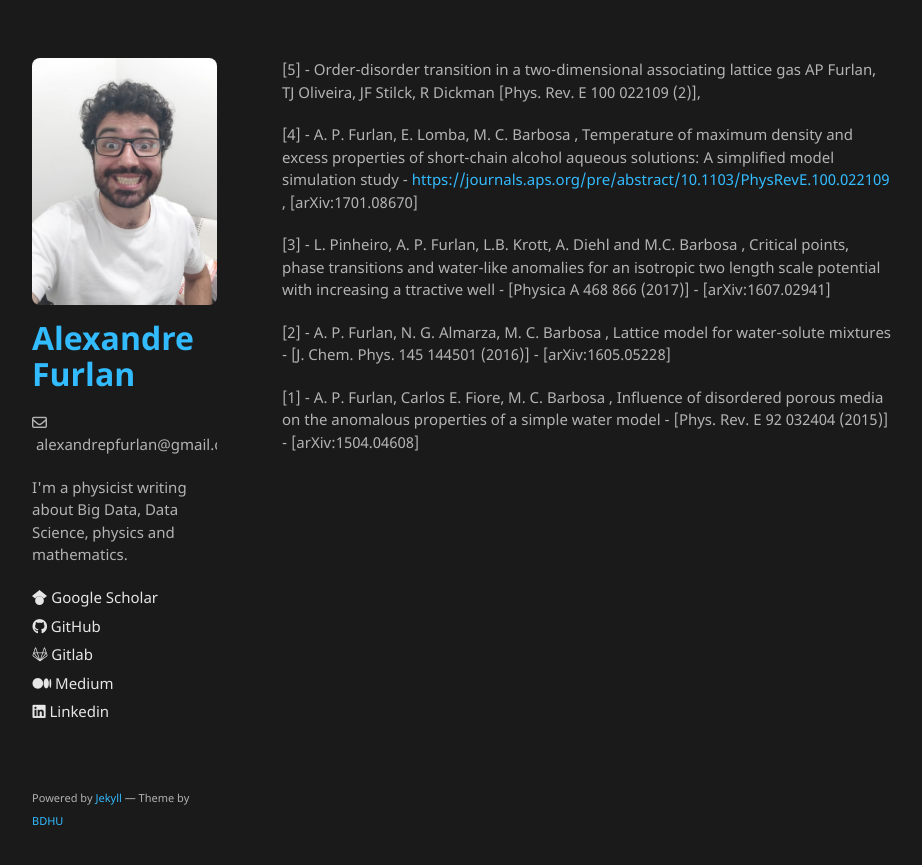
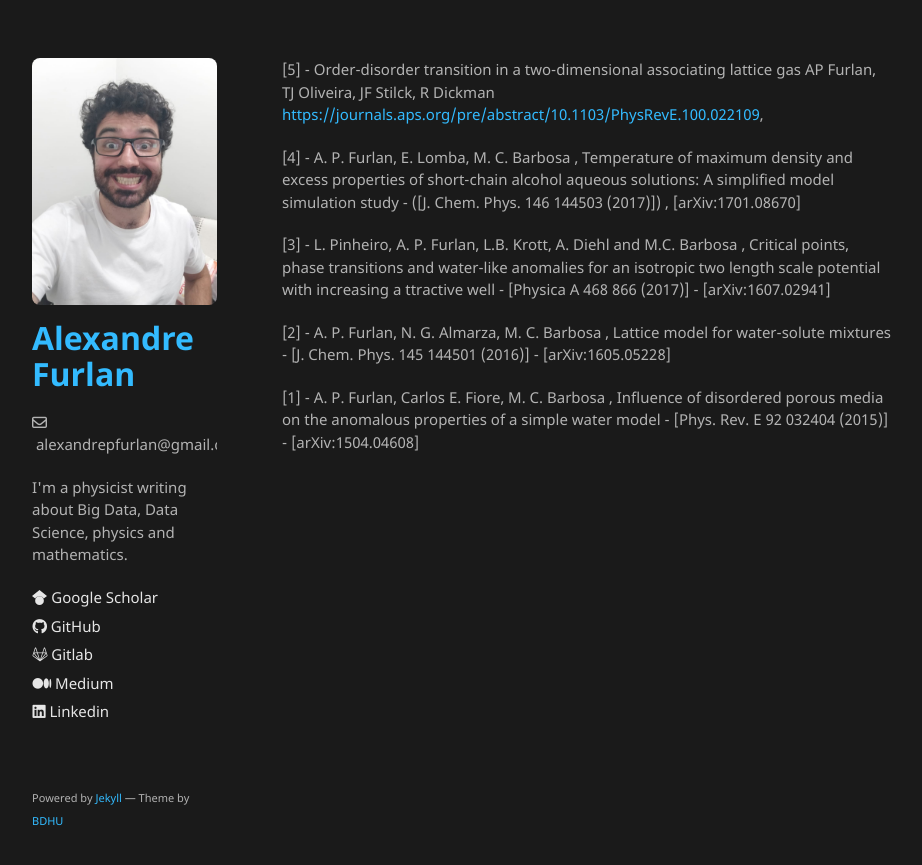
Before and after one commit to apfurlan/apfurlan.github.io, a Jekyll site: the page built from sci-pub-page.md, in a window 1280 px wide. Shown: the top 865 px of the page, without its empty margins (178-1100 px from the left). Built offline with Jekyll 4.4.1, drawn with Linux system fonts in a browser that asks for light colours; our own code applies the rules of GitHub Pages for plain Markdown files; some of the changed lines change nothing that is shown.

Commit message:
init commit

```diff
--- a/sci-pub-page.md
+++ b/sci-pub-page.md
@@ -1,10 +1,10 @@
 [5] - Order-disorder transition in a two-dimensional associating lattice gas
 AP Furlan, TJ Oliveira, JF Stilck, R Dickman
-[Phys. Rev. E 100 022109 (2)],
+[https://journals.aps.org/pre/abstract/10.1103/PhysRevE.100.022109]([Phys. Rev. E 100 022109 (2)]),
 
 [4] - A. P. Furlan, E. Lomba, M. C. Barbosa ,
 Temperature of maximum density and excess properties of short-chain alcohol aqueous solutions:
-A simplified model simulation study - [https://journals.aps.org/pre/abstract/10.1103/PhysRevE.100.022109]([J. Chem. Phys. 146 144503 (2017)]) , [arXiv:1701.08670]
+A simplified model simulation study - ([J. Chem. Phys. 146 144503 (2017)]) , [arXiv:1701.08670]
 
 [3] - L. Pinheiro, A. P. Furlan, L.B. Krott, A. Diehl and M.C. Barbosa , Critical points, phase
 transitions and water-like anomalies for an isotropic two length scale potential with increasing a
```
